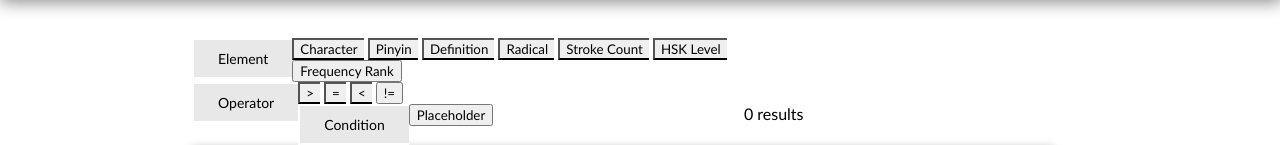
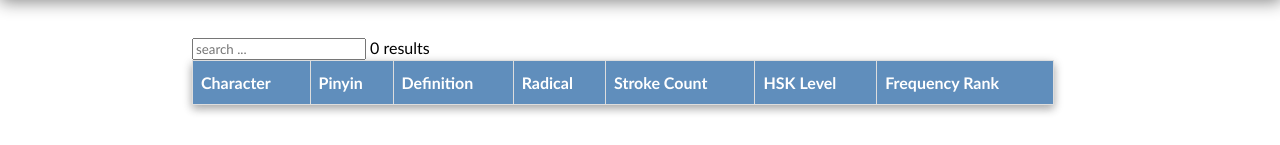
Before and after one commit to jmeln/ChineseDB, a PHP site: page / in a window 1280 px wide. Shown: the part 95-240 px from the top of the page. Run offline with PHP 8.4, Linux system fonts and the light colour scheme; data that the repository does not hold is empty.

Commit message:
Update index.php

```diff
--- a/index.php
+++ b/index.php
@@ -9,8 +9,8 @@
   <link rel="icon" href="assets/images/favicon.ico" sizes="32x32" />
 
   <!-- JAVASCRIPT HERE -->
-  <script type="text/javascript" src="assets/scripts/sort.js"></script>
-  <script type="text/javascript" src="assets/scripts/displayDropdown.js"></script>
+  <script type="text/javascript" src="scripts/sorttable.js"></script>
+  <script type="text/javascript" src="scripts/search.js"></script>
 </head>
 
 <div id="container">
@@ -18,7 +18,7 @@
   <div id="header">
     <div id="loginContainer">
       <form action="php/login.php" method="post">
-        <label for="name" id="loginLabel"><b>Username:</b></label>
+        <label for="uname" id="loginLabel"><b>Username:</b></label>
         <input type="text" id="loginField" placeholder="Enter Username" name="name" required onfocus="this.placeholder=''" onblur="this.placeholder='Enter Username'">
 
         <label for="psw" id="loginLabel"><b>Password:</b></label>
@@ -31,30 +31,8 @@
   </div>
 
   <div id="body">
-    <div class="dropdown">
-      <button onclick="toggleDropdown(1)" class="dropbtn">Element</button>
-        <div id="dropdownMenu" class="dropdown-content1">
-          <button>Character</button>
-          <button>Pinyin</button>
-          <button>Definition</button>
-          <button>Radical</button>
-          <button>Stroke Count</button>
-          <button>HSK Level</button>
-          <button>Frequency Rank</button>
-        </div>
-      <button onclick="toggleDropdown(2)" class="dropbtn">Operator</button>
-        <div id="dropdownMenu" class="dropdown-content2">
-          <button>></button>
-          <button>=</button>
-          <button><</button>
-          <button>!=</button>
-        </div>
-      <button onclick="toggleDropdown(3)" class="dropbtn">Condition</button>
-        <div id="dropdownMenu" class="dropdown-content3">
-          <button>Placeholder</button>
-        </div>
-    </div>
-    <table id="data">
+	<input id="searchbar" type="search" class="light-table-filter" data-table="order-table" placeholder="search ..." onfocus="this.placeholder=''" onblur="this.placeholder='search ...'"">
+    <table id="data" class="sortable order-table table">
       <tr>
         <th onclick="sortTable(0)">Character</th>
         <th onclick="sortTable(1)">Pinyin</th>
@@ -89,7 +67,7 @@
       //Prints the result of the query. [add HTML tags here START]
       if ($result->num_rows > 0) {
         while($row = $result->fetch_assoc()) {
-          echo "<tr><td>".$row["CHNcharacter"]."</td><td>".$row["Pinyin"]."</td><td>".$row["Definition"]."</td><td>".$row["Radical"]."</td><td>".$row["StrokeCount"]."</td><td>".$row["HSKlevel"]."</td><td>";
+          echo "<tr><td>".$row["CHNcharacter"]."</td><td>".$row["Pinyin"]."</td><td>".$row["Definition"]."</td><td>".$row["Radical"]."</td><td>".$row["StrokeCount"]."</td><td>".$row["HSKlevel"]."</td><td>".$row["FrequencyRank"];
         }
         echo "</table>";
       //[add HTML tags here END]
```
